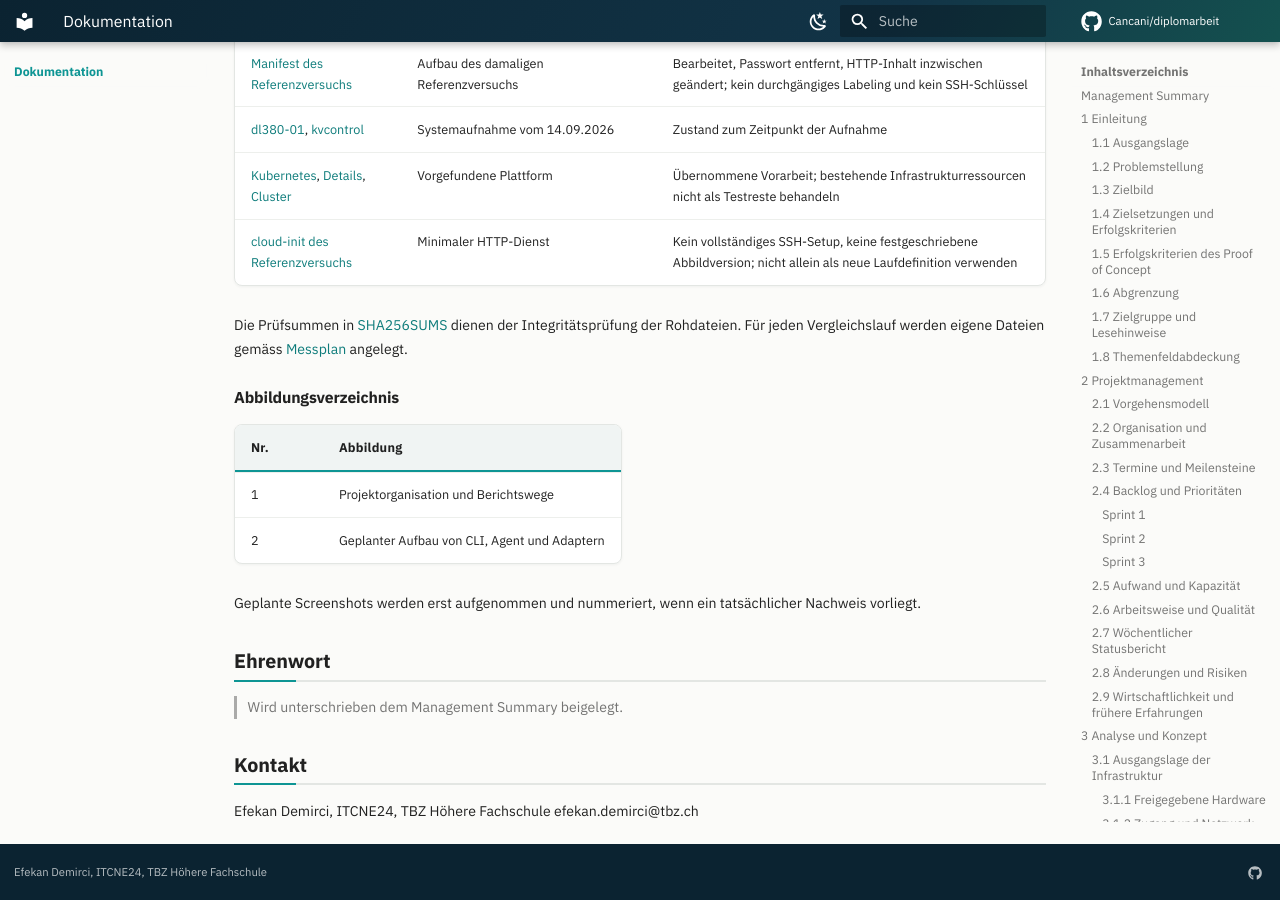
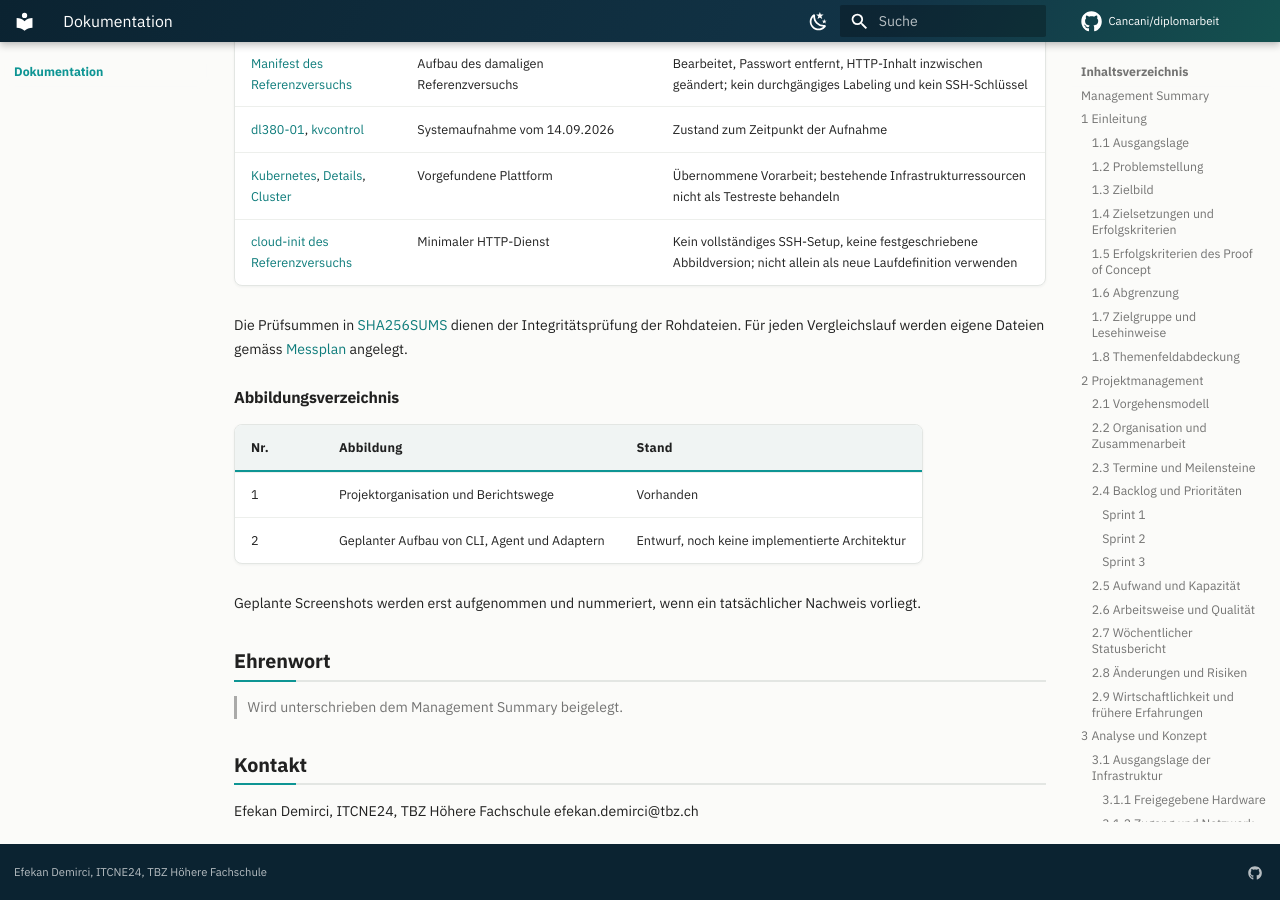
Before and after one commit to Cancani/diplomarbeit, an MkDocs documentation site: the page built from docs/dokumentation.md, in a window 1280 px wide and 900 px high, scrolled down 45268 px. Built offline with MkDocs 1.6.1 and Material for MkDocs 9.7.7, drawn with Linux system fonts in a browser that asks for light colours; comment, search, counter and statistics services are not loaded.

Commit message:
docs(fix): Statusbericht korrigiert

```diff
--- a/docs/dokumentation.md
+++ b/docs/dokumentation.md
@@ -1167,10 +1167,10 @@ Die Prüfsummen in [SHA256SUMS](nachweise/SHA256SUMS) dienen der Integritätspr
 
 ### Abbildungsverzeichnis
 
-| Nr. | Abbildung |
-| --- | --- |
-| 1 | Projektorganisation und Berichtswege |
-| 2 | Geplanter Aufbau von CLI, Agent und Adaptern |
+| Nr. | Abbildung | Stand |
+| --- | --- | --- |
+| 1 | Projektorganisation und Berichtswege | Vorhanden |
+| 2 | Geplanter Aufbau von CLI, Agent und Adaptern | Entwurf, noch keine implementierte Architektur |
 
 Geplante Screenshots werden erst aufgenommen und nummeriert, wenn ein tatsächlicher Nachweis vorliegt.
 
```
